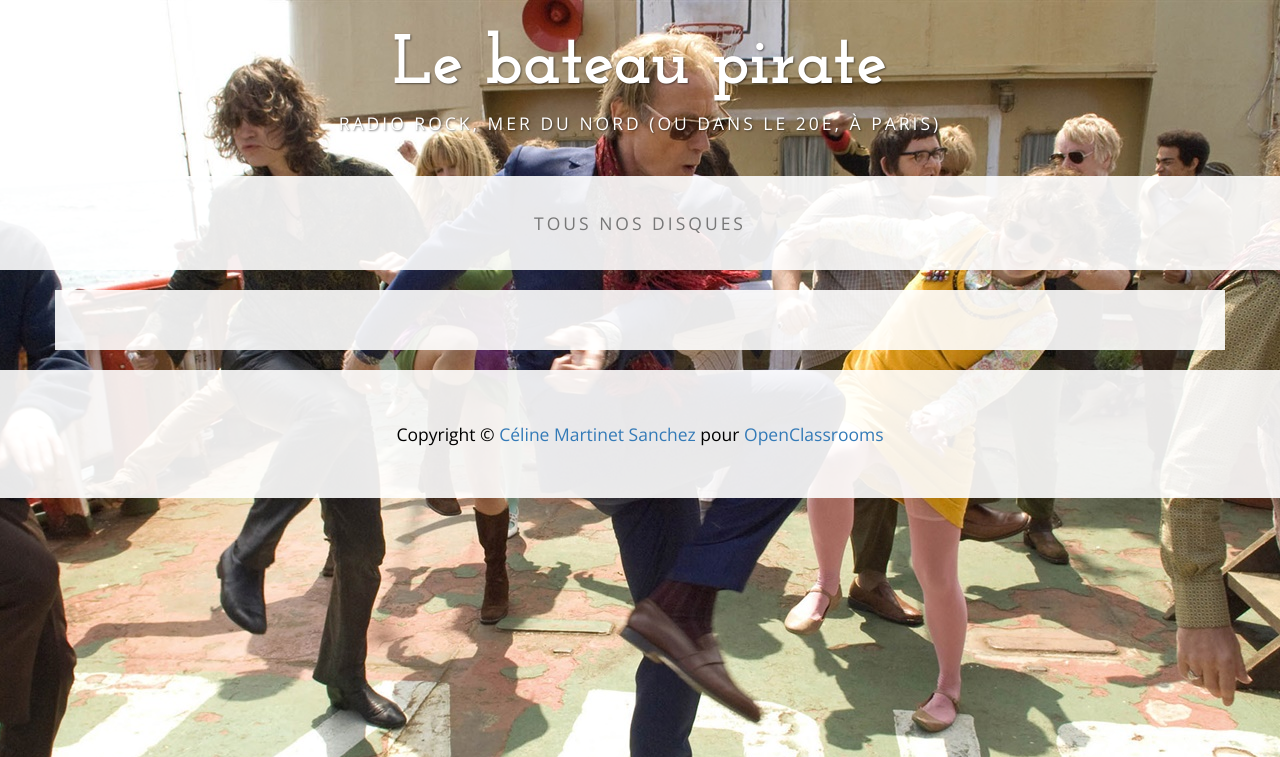
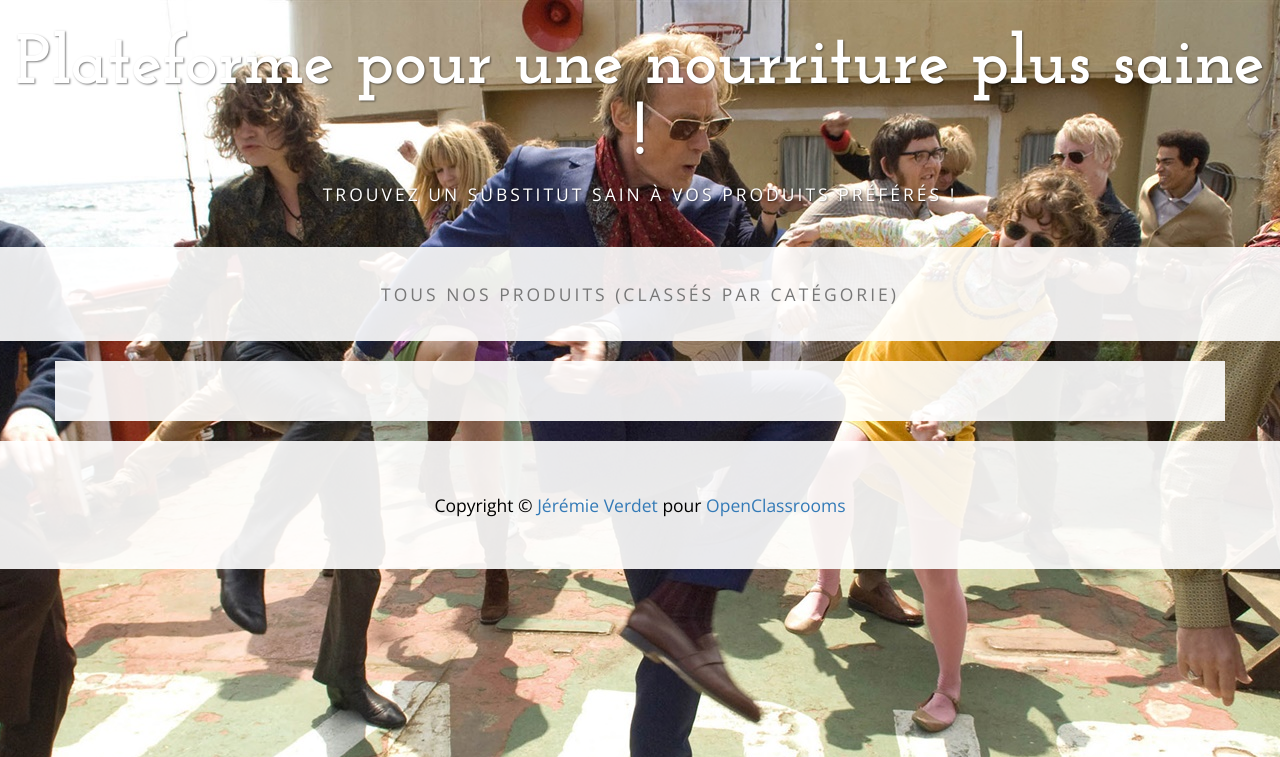
Before and after one commit to jerev7/p8_django, a Django app: template project8/myapp/templates/myapp/base.html in a window 1280 px wide. Shown: the top 757 px of the page. Run offline with Django 3.2, Linux system fonts and the light colour scheme; the template is opened without the code that fills it, so the values that code supplies are empty; some libraries are stand-ins or nearby versions.

Commit message:
modif on index.html

```diff
--- a/project8/myapp/templates/myapp/base.html
+++ b/project8/myapp/templates/myapp/base.html
@@ -22,8 +22,8 @@
   </head>
   <body>
 
-    <div class="brand"><a href="/">Le bateau pirate</a></div>
-    <div class="address-bar">Radio rock, Mer du nord (ou dans le 20e, à Paris)</div>
+    <div class="brand"><a href="/">Plateforme pour une nourriture plus saine !</a></div>
+    <div class="address-bar">Trouvez un substitut sain à vos produits préférés !</div>
 
     <!-- Navigation -->
     <nav class="navbar navbar-default" role="navigation">
@@ -37,13 +37,13 @@
                     <span class="icon-bar"></span>
                 </button>
                 <!-- navbar-brand is hidden on larger screens, but visible when the menu is collapsed -->
-                <a class="navbar-brand" href="index.html">Le bateau pirate</a>
+                <a class="navbar-brand" href="index.html">Plateforme pour une nourriture plus saine</a>
             </div>
             <!-- Collect the nav links, forms, and other content for toggling -->
             <div class="collapse navbar-collapse" id="bs-example-navbar-collapse-1">
                 <ul class="nav navbar-nav">
                     <li>
-                        <a href="/">Tous nos disques</a>
+                        <a href="/">Tous nos produits (classés par catégorie)</a>
                     </li>
                 </ul>
             </div>
@@ -66,7 +66,7 @@
         <div class="container">
             <div class="row">
                 <div class="col-lg-12 text-center">
-                    <p>Copyright &copy; <a href="http://bit.ly/36nxNJS" target="_blank">Céline Martinet Sanchez</a> pour <a href="https://openclassrooms.com" target="_blank">OpenClassrooms</a></p>
+                    <p>Copyright &copy; <a href="https://github.com/jerev7" target="_blank">Jérémie Verdet</a> pour <a href="https://openclassrooms.com" target="_blank">OpenClassrooms</a></p>
                 </div>
             </div>
         </div>
```
